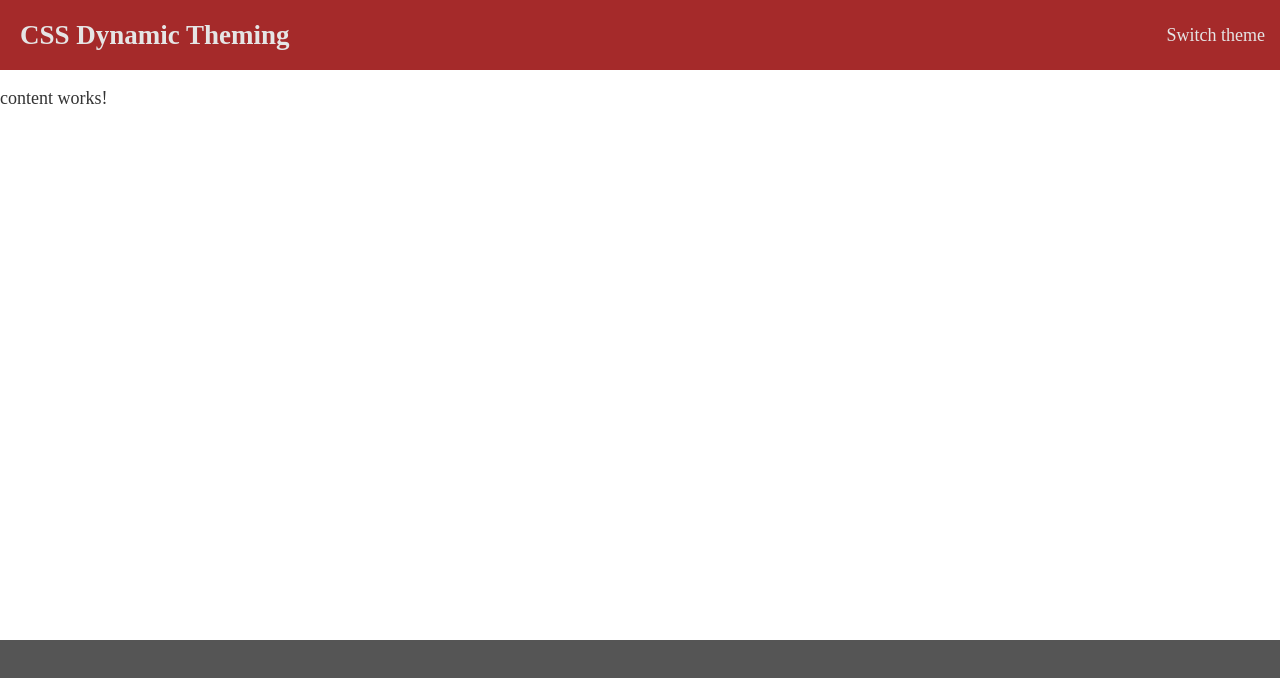
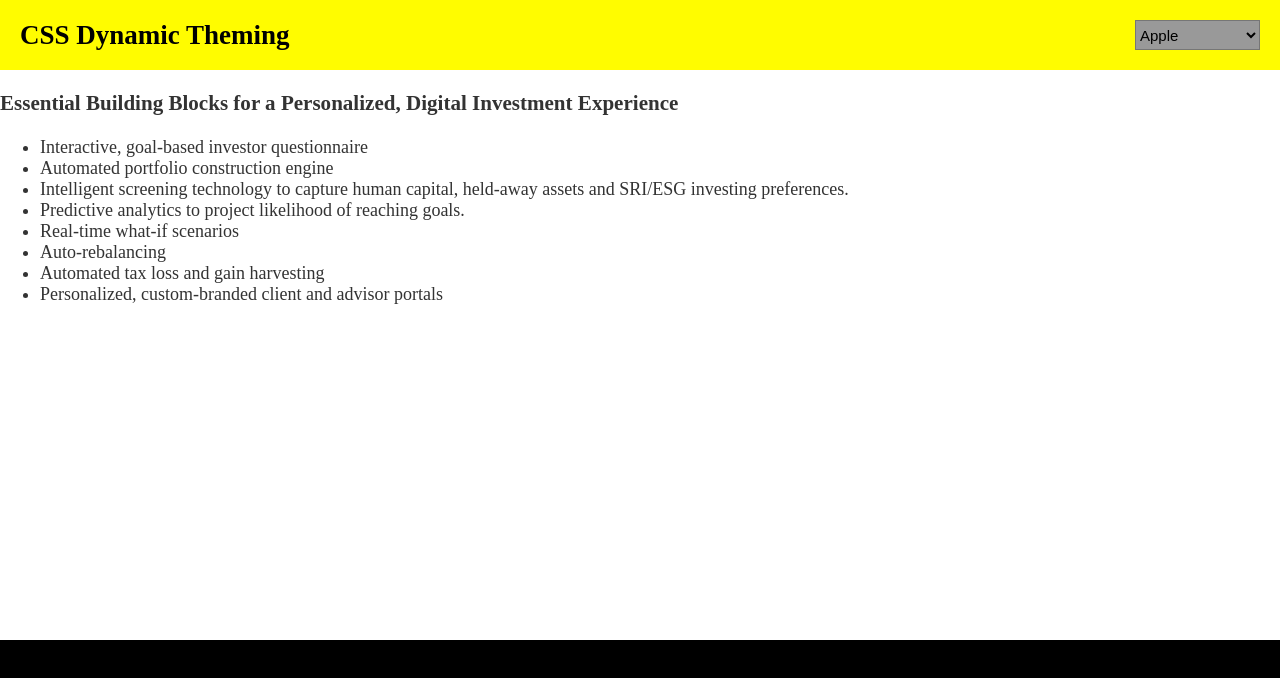
Before and after one commit to venkat4541/aws-angular-theming, an Angular app: page /home in a window 1280 px wide. Shown: the top 678 px of the page. Built offline with nearby package versions, Linux system fonts and the light colour scheme.

Commit message:
- Added more themes to list - Added select box to switch between themes - Updated styles for different themes

```diff
--- a/package.json
+++ b/package.json
@@ -11,11 +11,13 @@
   },
   "private": true,
   "dependencies": {
-    "@angular/animations": "~8.0.0",
+    "@angular/animations": "^8.0.0",
+    "@angular/cdk": "^8.0.1",
     "@angular/common": "~8.0.0",
     "@angular/compiler": "~8.0.0",
     "@angular/core": "~8.0.0",
     "@angular/forms": "~8.0.0",
+    "@angular/material": "^8.0.1",
     "@angular/platform-browser": "~8.0.0",
     "@angular/platform-browser-dynamic": "~8.0.0",
     "@angular/router": "~8.0.0",
--- a/src/app/app.component.css
+++ b/src/app/app.component.css
@@ -1,19 +1,73 @@
-:host( .light-theme ) {
+:host( .apple-theme ) {
+    --background-color: #eeeeee;
+    --color: #333333;
+    --header-bg-color: #333333;
+    --header-text-color: #ffffff;
+    --footer-bg-color: #bbbbbb;
+    --footer-text-color: #666666;
+}
+
+:host( .amazon-theme ) {
     --background-color: #ffffff;
     --color: #333333;
-    --header-bg-color: brown;
-    --header-text-color: #e5e5e5;
-    --footer-bg-color: #555555;
+    --header-bg-color: #ff9900;
+    --header-text-color: #222222;
+    --footer-bg-color: #333333;
     --footer-text-color: #e5e5e5;
 }
 
-:host( .dark-theme ) {
-    --background-color: #444444;
-    --color: #f0f0f0;
-    --header-bg-color: #009aab;
+:host( .facebook-theme ) {
+    --background-color: #efefef;
+    --color: #111111;
+    --header-bg-color: #3b5998;
     --header-text-color: #e5e5e5;
-    --footer-bg-color: #111111;
+    --footer-bg-color: #3b5998;
     --footer-text-color: #e5e5e5;
+}
+
+:host( .microsoft-theme ) {
+    --background-color: #ffffff;
+    --color: #333333;
+    --header-bg-color: #f35022;
+    --header-text-color: #e5e5e5;
+    --footer-bg-color: #03a5f0;
+    --footer-text-color: #e5e5e5;
+}
+
+:host( .linkedin-theme ) {
+    --background-color: #ffffff;
+    --color: #000000;
+    --header-bg-color: #007bb5;
+    --header-text-color: #e5e5e5;
+    --footer-bg-color: #000000;
+    --footer-text-color: #e5e5e5;
+}
+
+:host( .snapchat-theme ) {
+    --background-color: #ffffff;
+    --color: #333333;
+    --header-bg-color: #fffc00;
+    --header-text-color: #000000;
+    --footer-bg-color: #000000;
+    --footer-text-color: #e5e5e5;
+}
+
+:host( .youtube-theme ) {
+    --background-color: #ffffff;
+    --color: #282828;
+    --header-bg-color: #ff0000;
+    --header-text-color: #e5e5e5;
+    --footer-bg-color: #282828;
+    --footer-text-color: #e5e5e5;
+}
+
+:host( .spotify-theme ) {
+    --background-color: #ffffff;
+    --color: #191414;
+    --header-bg-color: #1ed760;
+    --header-text-color: #ffffff;
+    --footer-bg-color: #1db954;
+    --footer-text-color: #191414;
 }
 
 :host {
--- a/src/app/app.component.ts
+++ b/src/app/app.component.ts
@@ -5,8 +5,14 @@ import { FetchThemeService } from './fetch-theme.service';
 @Component({
   selector: 'app-root',
   host: {
-    '[class.light-theme]': '( theme === "light" )',
-    '[class.dark-theme]': '( theme === "dark" )'
+    '[class.apple-theme]': '( theme === "apple" )',
+    '[class.amazon-theme]': '( theme === "amazon" )',
+    '[class.facebook-theme]': '( theme === "facebook" )',
+    '[class.microsoft-theme]': '( theme === "microsoft" )',
+    '[class.linkedin-theme]': '( theme === "linkedin" )',
+    '[class.snapchat-theme]': '( theme === "snapchat" )',
+    '[class.youtube-theme]': '( theme === "youtube" )',
+    '[class.spotify-theme]': '( theme === "spotify" )'
   },
   templateUrl: './app.component.html',
   styleUrls: ['./app.component.css']
--- a/src/app/app.module.ts
+++ b/src/app/app.module.ts
@@ -1,5 +1,7 @@
 import { BrowserModule } from '@angular/platform-browser';
 import { NgModule } from '@angular/core';
+import {MatSelectModule} from '@angular/material/select';
+import { BrowserAnimationsModule } from '@angular/platform-browser/animations';
 
 import { AppRoutingModule } from './app-routing.module';
 import { AppComponent } from './app.component';
@@ -18,7 +20,9 @@ import { FooterComponent } from './footer/footer.component';
   ],
   imports: [
     BrowserModule,
-    AppRoutingModule
+    AppRoutingModule,
+    MatSelectModule,
+    BrowserAnimationsModule
   ],
   providers: [],
   bootstrap: [AppComponent]
--- a/src/app/content/content.component.html
+++ b/src/app/content/content.component.html
@@ -1,3 +1,11 @@
-<p>
-  content works!
-</p>
+<h3>Essential Building Blocks for a Personalized, Digital Investment Experience</h3>
+<ul>
+  <li>Interactive, goal-based investor questionnaire</li>
+  <li>Automated portfolio construction engine</li>
+  <li>Intelligent screening technology to capture human capital, held-away assets and SRI/ESG investing preferences.</li>
+  <li>Predictive analytics to project likelihood of reaching goals.</li>
+  <li>Real-time what-if scenarios</li>
+  <li>Auto-rebalancing</li>
+  <li>Automated tax loss and gain harvesting</li>
+  <li>Personalized, custom-branded client and advisor portals</li>
+</ul>
--- a/src/app/fetch-theme.service.ts
+++ b/src/app/fetch-theme.service.ts
@@ -8,11 +8,12 @@ export class FetchThemeService {
   activeTheme: string;
   themeChange: Subject<string> = new Subject<string>();
   constructor() {
-    this.activeTheme = 'light';
+    this.activeTheme = 'snapchat';
   }
 
-  switchTheme() {
-    this.activeTheme = this.activeTheme === 'light' ? 'dark' : 'light';
+  public switchTheme(theme) {
+    this.activeTheme = theme;
+    console.log(this.activeTheme);
     this.themeChange.next(this.activeTheme);
   }
 }
--- a/src/app/header/header.component.css
+++ b/src/app/header/header.component.css
@@ -11,8 +11,29 @@ h2 {
 
 .switch {
     position: absolute;
-    right: 15px;
-    line-height: 70px;
     top: 0px;
+    right: 0px;
+    padding: 10px 30px;
+    line-height: 50px;
     color: var(--header-text-color);
+    background-color: #0000004f;
+    cursor: pointer;
 }
+
+select, mat-select {
+    position: absolute;
+    right: 0;
+    top: 0;
+    height: 30px;
+    margin: 20px;
+    width: 125px;
+    background: #999;
+    border-radius: 0;
+    box-shadow: none;
+    font-size: 15px;
+}
+
+.mat-select-trigger, .mat-select-value {
+    line-height: 30px !important;
+    padding-left: 10px !important;
+}
--- a/src/app/header/header.component.html
+++ b/src/app/header/header.component.html
@@ -2,5 +2,15 @@
     <h2>
         CSS Dynamic Theming
     </h2>
-    <div class="switch" (click)="switchTheme()">Switch theme</div>
+    <select #selectedTeme (change)="switchTheme(selectedTeme.value)">
+        <option value="apple" selected="selected">Apple</option>
+        <option value="amazon">Amazon</option>
+        <option value="facebook">Facebook</option>
+        <option value="microsoft">Microsoft</option>
+        <option value="linkedin">Linkedin</option>
+        <option value="snapchat">Snapchat</option>
+        <option value="youtube">Youtube</option>
+        <option value="spotify">Spotify</option>
+      </select>
+
 </header>
--- a/src/app/header/header.component.ts
+++ b/src/app/header/header.component.ts
@@ -15,8 +15,8 @@ export class HeaderComponent implements OnInit {
   ngOnInit() {
   }
 
-  public switchTheme() {
-    this.themeService.switchTheme();
+  public switchTheme(theme) {
+    this.themeService.switchTheme(theme);
   }
 
 }
--- a/src/styles.css
+++ b/src/styles.css
@@ -1,4 +1,5 @@
 /* You can add global styles to this file, and also import other style files */
+@import "~@angular/material/prebuilt-themes/indigo-pink.css";
 body {
     margin: 0;
     height: 100vh
```
Also changed, not shown: 1 other file (tests, documents, lock files or other folders).
